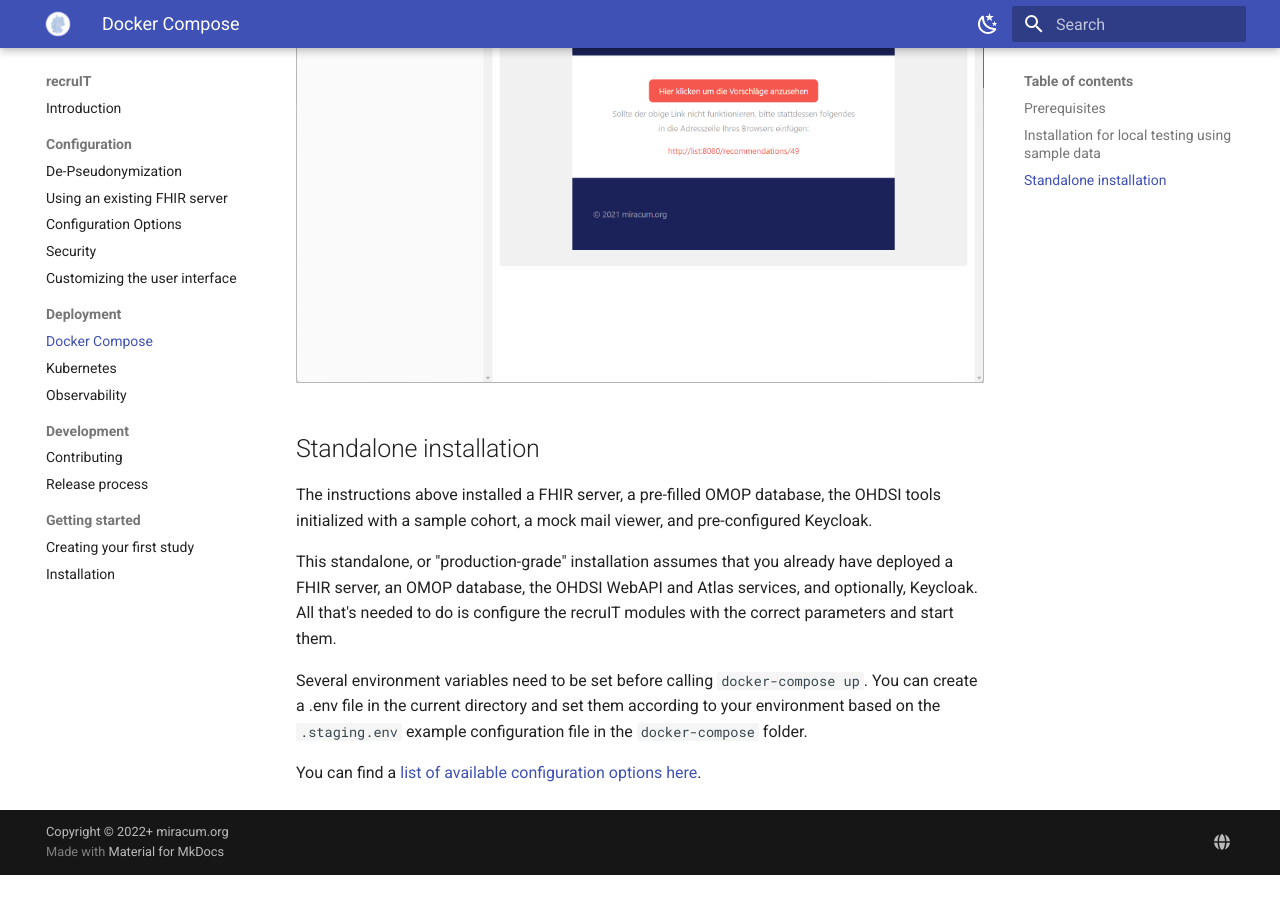
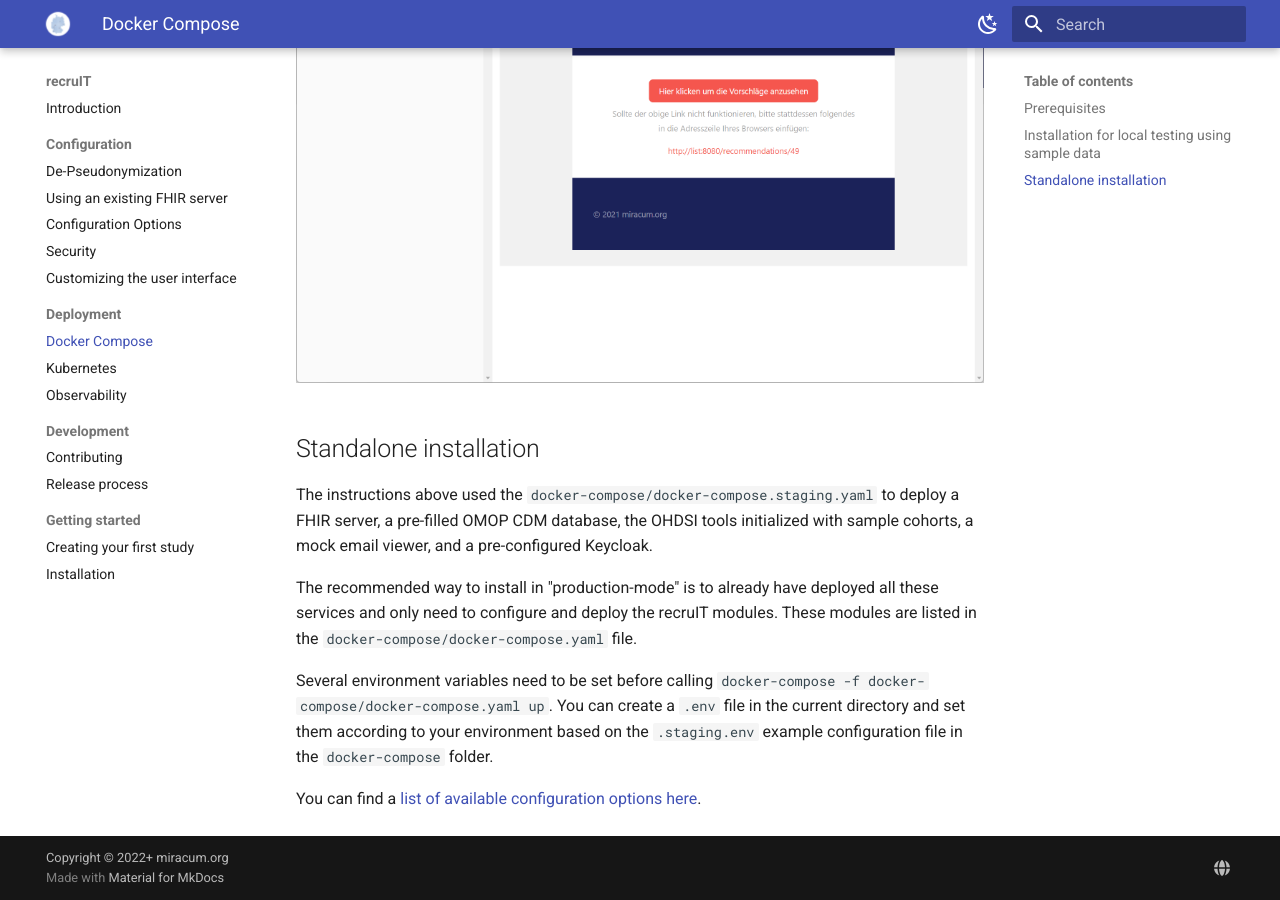
Before and after one commit to miracum/recruit, an MkDocs documentation site: the page built from docs/deployment/docker-compose.md, in a window 1280 px wide and 900 px high, scrolled down 2858 px. Built offline with MkDocs 1.6.1 and Material for MkDocs 9.7.7, drawn with Linux system fonts in a browser that asks for light colours; before the commit the page ends 3733 px from its top, so only the background shows below that.

Commit message:
docs: cleared up standalone installation

```diff
--- a/docs/deployment/docker-compose.md
+++ b/docs/deployment/docker-compose.md
@@ -64,15 +64,15 @@ Finally, checking the mail viewer at <http://localhost:38085/> you can see the e
 
 ## Standalone installation
 
-The instructions above installed a FHIR server, a pre-filled OMOP database, the OHDSI tools initialized with a sample cohort,
-a mock mail viewer, and pre-configured Keycloak.
+The instructions above used the `docker-compose/docker-compose.staging.yaml` to deploy a FHIR server,
+a pre-filled OMOP CDM database, the OHDSI tools initialized with sample cohorts, a mock email viewer,
+and a pre-configured Keycloak.
 
-This standalone, or "production-grade" installation assumes that you already have deployed a FHIR server, an OMOP database,
-the OHDSI WebAPI and Atlas services, and optionally, Keycloak. All that's needed to do is configure the recruIT modules with the
-correct parameters and start them.
+The recommended way to install in "production-mode" is to already have deployed all these services and only need to
+configure and deploy the recruIT modules. These modules are listed in the `docker-compose/docker-compose.yaml` file.
 
-Several environment variables need to be set before calling `docker-compose up`.
-You can create a .env file in the current directory and set them according to your environment based on the `.staging.env`
+Several environment variables need to be set before calling `docker-compose -f docker-compose/docker-compose.yaml up`.
+You can create a `.env` file in the current directory and set them according to your environment based on the `.staging.env`
 example configuration file in the `docker-compose` folder.
 
 You can find a [list of available configuration options here](../configuration/options.md).
```
